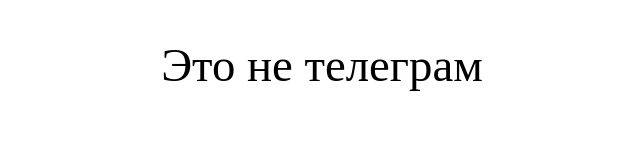
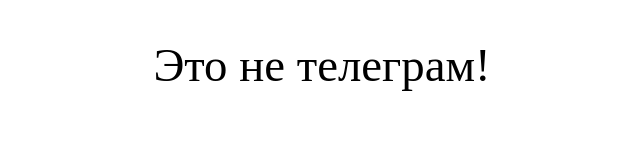
Before and after one commit to PavelG1307/telegramWebAppFront, a plain HTML site: page index.html in a window 1280 px wide. Shown: the whole page, without its empty margins (318-958 px from the left). Drawn offline with Linux system fonts and the light colour scheme.

Commit message:
test cache

```diff
--- a/index.html
+++ b/index.html
@@ -10,7 +10,7 @@
 </head>
 
 <body>
-  <div class="title">Загрузка</div>
+  <div class="title">Загрузка...</div>
   <div class="container">
   </div>
 </body>
--- a/scrypts.js
+++ b/scrypts.js
@@ -86,5 +86,5 @@
 // if (true) {
   getCompanies()
 } else {
-  document.querySelector('.title').innerText = 'Это не телеграм'
+  document.querySelector('.title').innerText = 'Это не телеграм!'
 }
```
